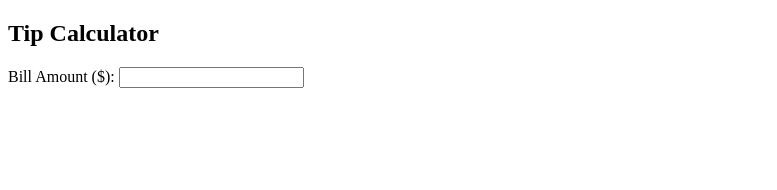
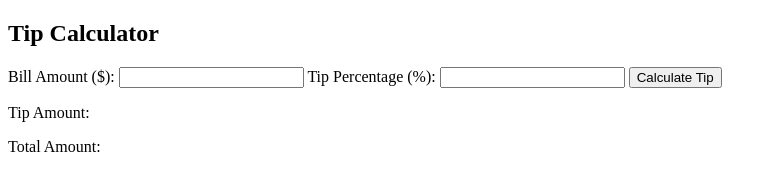
Before and after one commit to KAUSAR-BD/Tip-Calculator, a plain HTML site: page index.html in a window 1280 px wide. Shown: the whole page, without its empty margins (0-777 px from the left). Drawn offline with Linux system fonts and the light colour scheme.

Commit message:
complete basic structure

```diff
--- a/index.html
+++ b/index.html
@@ -8,7 +8,16 @@
 <body>
     <h2>Tip Calculator</h2>
 
-    <label for="">Bill Amount ($):</label>
-    <input type="number">
+    <label for="billAmount">Bill Amount ($):</label>
+    <input type="number" id="billAmount">
+
+    <label for="tipAmount">Tip Percentage (%):</label>
+    <input type="number" id="tipAmount">
+
+    <button>Calculate Tip</button>
+
+    <p>Tip Amount:</p>
+    <p>Total Amount:</p>
+
 </body>
 </html>
```
